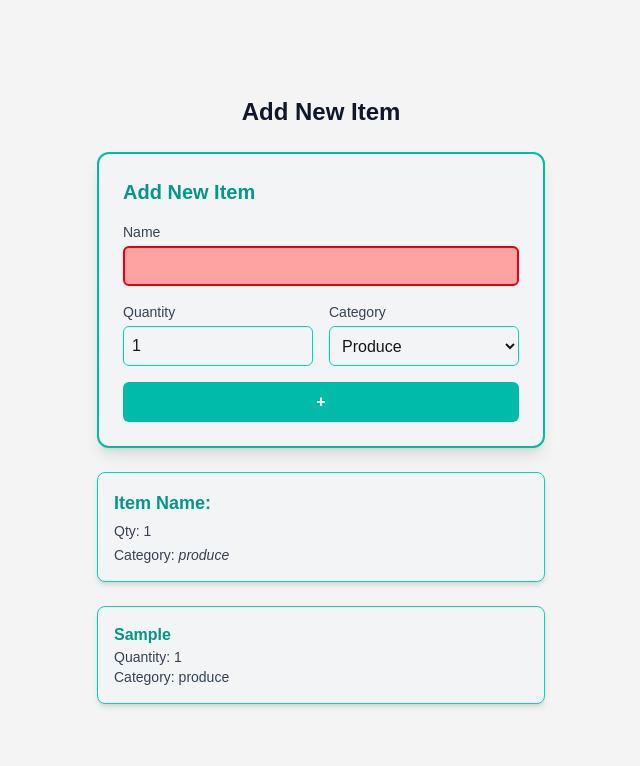
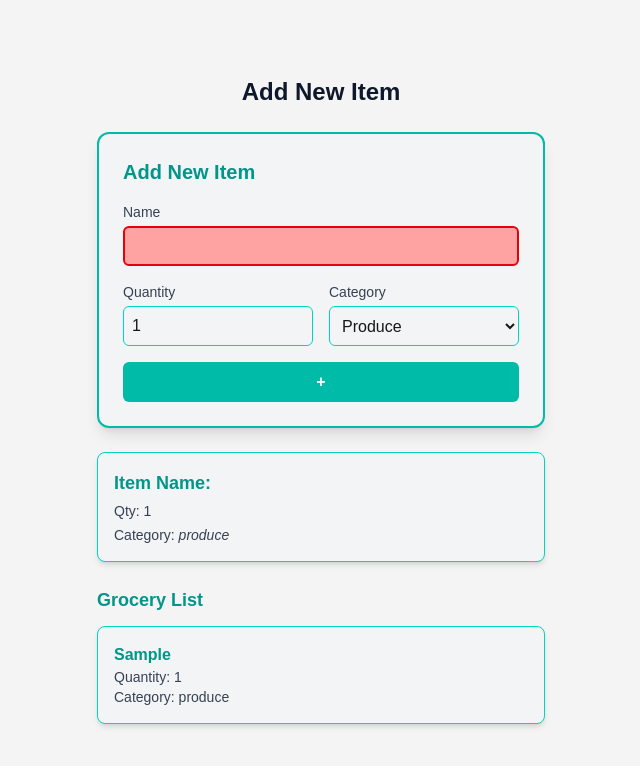
Before and after one commit to vansh-goyal2112/cprg306-assignments, a Next.js app: page /week-5 in a window 1280 px wide. Both pictures are taken after typing "Sample" into the empty fields and a click on the button "Add item". Shown: the top 766 px of the page, without its empty margins (319-959 px from the left). Built offline with nearby package versions, Linux system fonts and the light colour scheme.

Commit message:
week-5 assignment completed and made some tweakes

```diff
--- a/app/week-5/NewItem.js
+++ b/app/week-5/NewItem.js
@@ -133,23 +133,29 @@ export default function NewItem() {
 
       {/* EXTRA (not required by assignment):
           Render a list of submitted items to confirm state updates are working. */}
-      <div className="mt-6 grid gap-4">
+      <div className="mt-6">
+        <h3 className="text-lg font-bold text-teal-600 dark:text-teal-400 mb-3">
+          Grocery List
+        </h3>
+
+        <ul className="grid gap-4">
           {items.map((item, index) => (
-          <div
+            <li
               key={index}
               className="p-4 rounded-lg shadow-md border border-teal-400 bg-gray-100 dark:bg-slate-700"
             >
-            <h3 className="font-bold text-teal-600 dark:text-teal-400">
+              <p className="font-bold text-teal-600 dark:text-teal-400">
                 {item.name}
-            </h3>
+              </p>
               <p className="text-sm text-gray-700 dark:text-gray-300">
                 Quantity: {item.quantity}
               </p>
               <p className="text-sm text-gray-700 dark:text-gray-300">
                 Category: {item.category}
               </p>
-          </div>
+            </li>
           ))}
+        </ul>
       </div>
     </div>
   );
```
Lines whose indentation alone changed are shown as unchanged.
